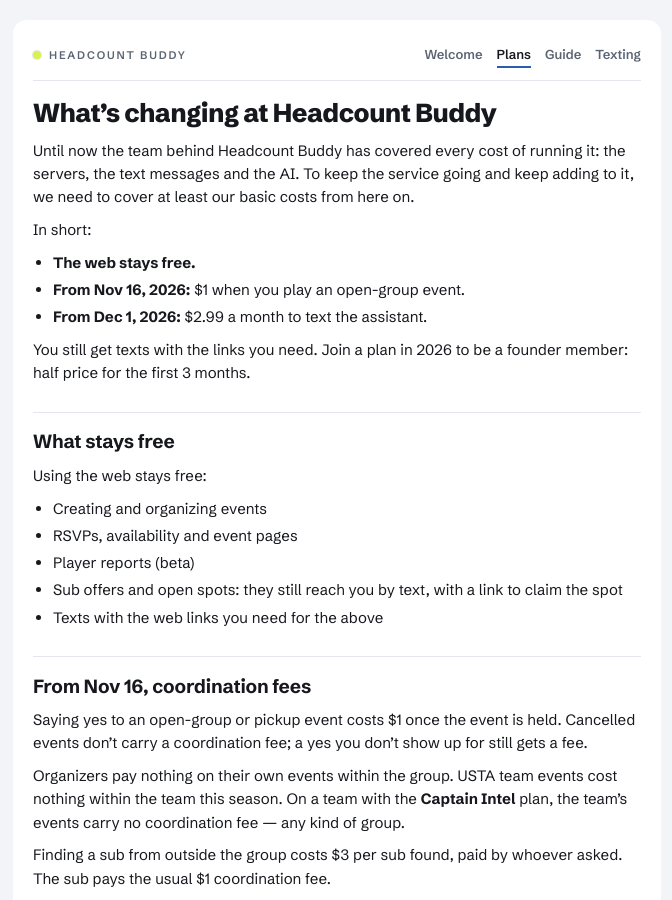
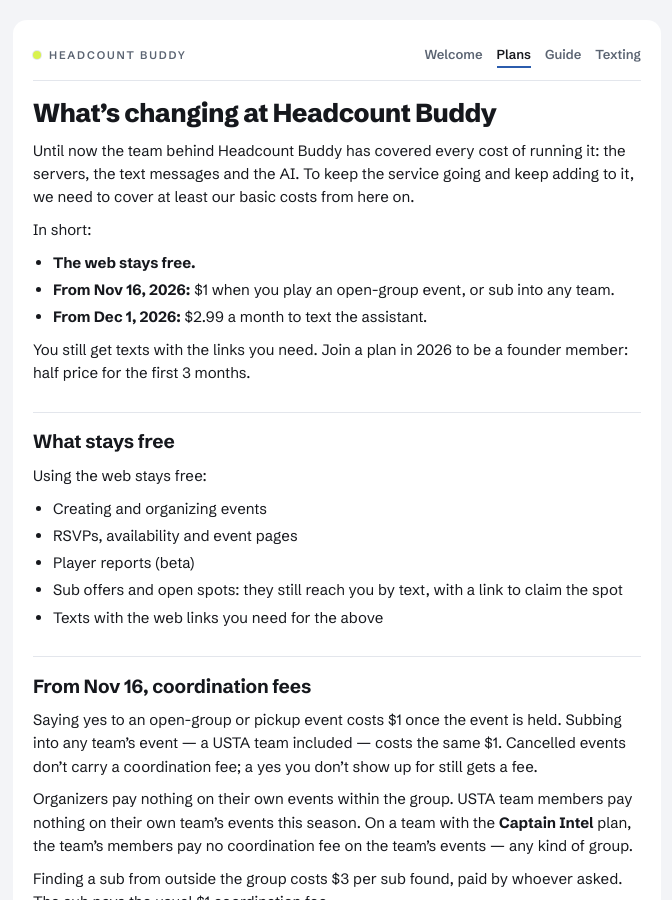
Before and after one commit to hugoaponte/headcount-buddy-web, a Jekyll site: the page built from plans.md, in a window 1280 px wide and 900 px high. Shown: the whole window, without its empty margins (303-975 px from the left). Built offline with Jekyll 4.4.1, drawn with Linux system fonts in a browser that asks for light colours; some of the changed text lies outside the part shown.

Commit message:
plans: a sub into any team's event pays the $1 — the USTA and Captain Intel waivers cover the team's members on the team's own events (owner, 2026-11-09: "players subbing to USTA pay $1")
Co-Authored-By: Claude Fable 5.1 <noreply@anthropic.com>
Claude-Session: https://claude.ai/code/session_01YcHxPko94cyRVhCTNaUwqs
Agent: ubuntu-s-droplet3

```diff
--- a/plans.md
+++ b/plans.md
@@ -12,7 +12,7 @@ Until now the team behind Headcount Buddy has covered every cost of running it:
 In short:
 
 - **The web stays free.**
-- **From Nov 16, 2026:** $1 when you play an open-group event.
+- **From Nov 16, 2026:** $1 when you play an open-group event, or sub into any team.
 - **From Dec 1, 2026:** $2.99 a month to text the assistant.
 
 You still get texts with the links you need. Join a plan in 2026 to be a founder member: half price for the first 3 months.
@@ -28,9 +28,9 @@ Using the web stays free:
 
 ## From Nov 16, coordination fees
 
-Saying yes to an open-group or pickup event costs $1 once the event is held. Cancelled events don't carry a coordination fee; a yes you don't show up for still gets a fee.
+Saying yes to an open-group or pickup event costs $1 once the event is held. Subbing into any team's event — a USTA team included — costs the same $1. Cancelled events don't carry a coordination fee; a yes you don't show up for still gets a fee.
 
-Organizers pay nothing on their own events within the group. USTA team events cost nothing within the team this season. On a team with the **Captain Intel** plan, the team's events carry no coordination fee — any kind of group.
+Organizers pay nothing on their own events within the group. USTA team members pay nothing on their own team's events this season. On a team with the **Captain Intel** plan, the team's members pay no coordination fee on the team's events — any kind of group.
 
 Finding a sub from outside the group costs $3 per sub found, paid by whoever asked. The sub pays the usual $1 coordination fee.
 
@@ -55,7 +55,7 @@ Captains can take **Captain Intel** for the team: the Lineup report before each
 | **Event Unlimited:** no per-event fees at all | $2.49/month | $1.25/month |
 | **Agent:** reply by text in your own words, ask questions, your team's post-match report | $2.99/month | $1.49/month |
 | **Agent + Event Unlimited** | $5.48/month | $2.74/month |
-| **Captain Intel:** team reports and the lineup tool, Agent for the captains, no coordination fees within the team | $24.99/month | $12.49/month |
+| **Captain Intel:** team reports and the lineup tool, Agent for the captains, no coordination fees for the team's members | $24.99/month | $12.49/month |
 | **Finding a sub:** organizers or captains needing subs to fill a court | $3 per sub found, paid by whoever asked | $3 |
 
 All prices are before Washington State sales tax.
@@ -74,7 +74,7 @@ To start a plan on Dec 1, Venmo **@hcbuddy** the first month with your phone num
 
 **Why charge?** Texting and the AI assistant are most of what it costs to run Headcount Buddy. The web costs almost nothing, so it stays free.
 
-**On a USTA team?** Your team's events stay free this season, and the texting assistant becomes a paid plan on Dec 1, when your season is mostly done. If the team would like to chip in for the season, any amount to @hcbuddy with the team name in the note is welcome — optional, always.
+**On a USTA team?** Your team's events stay free for the team's members this season (a sub coming in from outside pays the $1), and the texting assistant becomes a paid plan on Dec 1, when your season is mostly done. If the team would like to chip in for the season, any amount to @hcbuddy with the team name in the note is welcome — optional, always.
 
 **How do I stop all texts?** Reply STOP.
 
```
